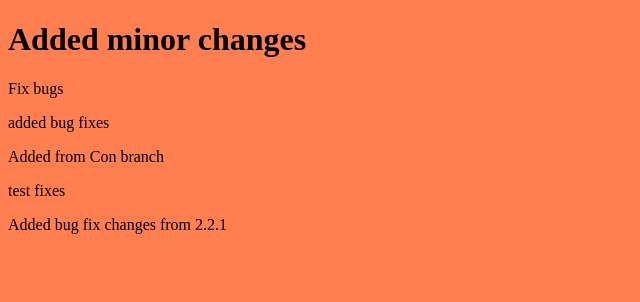
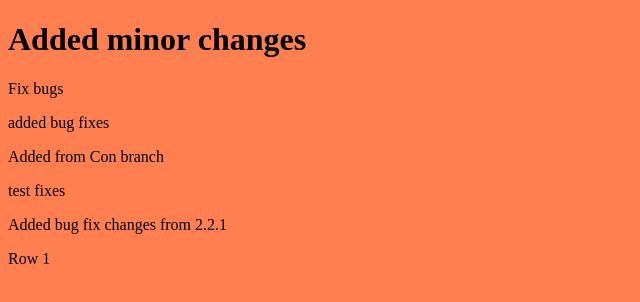
Before and after one commit to devKirkCartano/release, a website: page index.html in a window 1280 px wide. Shown: the full height of the page, 0-640 px from the left. Drawn offline with Linux system fonts and the light colour scheme.

Commit message:
feat: Added row 1

```diff
--- a/index.html
+++ b/index.html
@@ -16,6 +16,7 @@
   <p>Added from Con branch</p>
   <span>test fixes </span>
   <p>Added bug fix changes from 2.2.1</p>
+  <p>Row 1</p>
 </body>
 
 </html>
```
